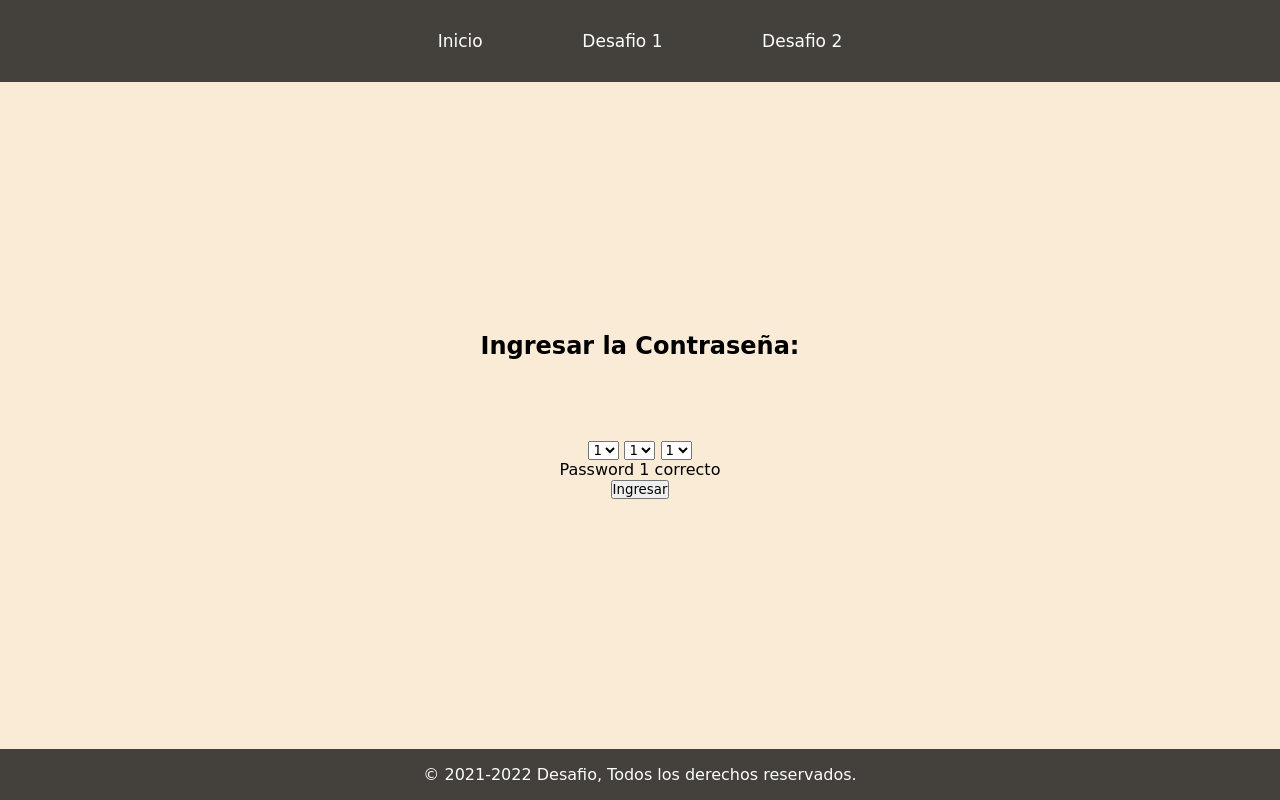
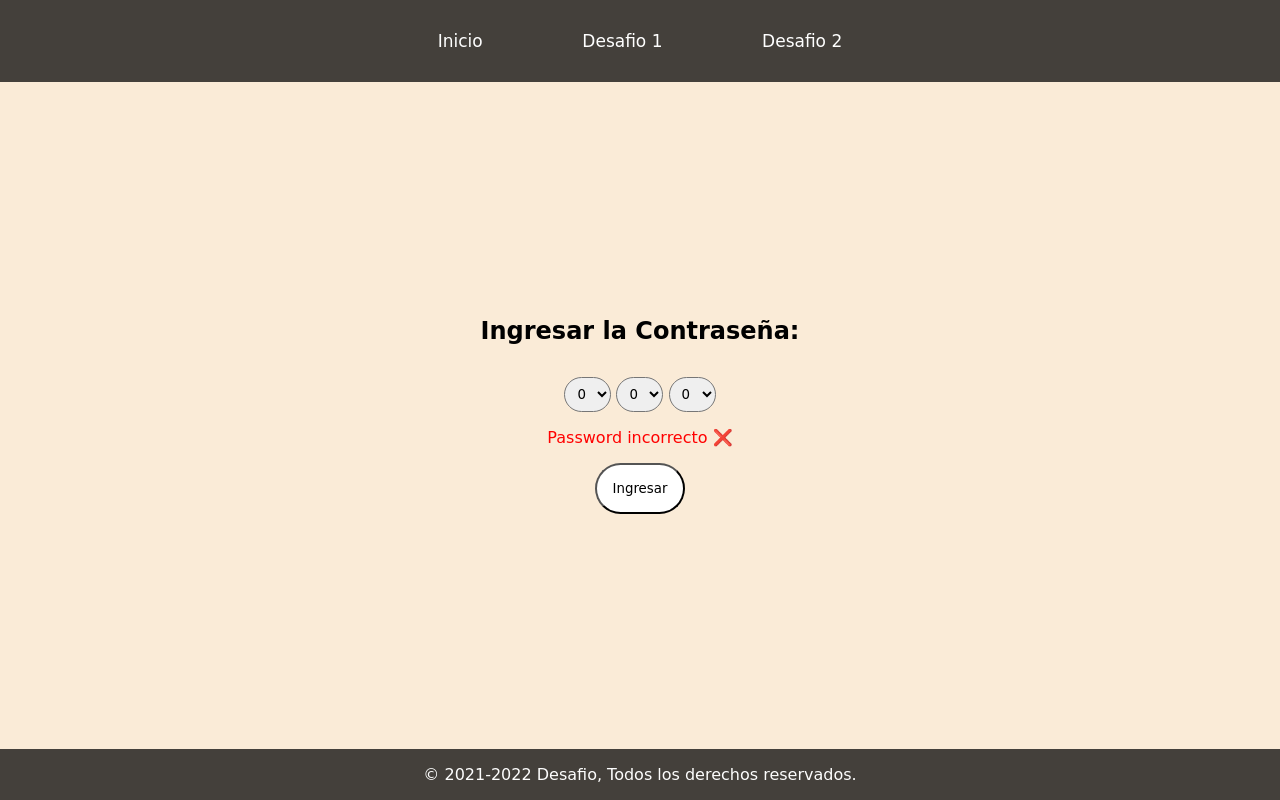
Before and after one commit to Sufuron/JS_Condiciones, a website: page contrasena.html in a window 1280 px wide. Both pictures are taken after a click on the button "Ingresar". Drawn offline with Linux system fonts and the light colour scheme.

Commit message:
se incorporo contrasena.js

```diff
--- a/assets/js/contrasena.js
+++ b/assets/js/contrasena.js
@@ -0,0 +1,34 @@
+const passwordOne = document.querySelector("#passOne");
+const passwordTwo = document.querySelector("#passTwo");
+const passwprdThree = document.querySelector("#passThree");
+const messageOut = document.querySelector("#answerMessage");
+const btn = document.querySelector("#btn");
+btn.addEventListener("click", () => {
+
+  const selectPassOne = passOne.value;
+  const selectPassTwo = passTwo.value;
+  const selectPassThree = passThree.value;
+
+  if (
+    selectPassOne === "9" &&
+    selectPassTwo === "1" &&
+    selectPassThree === "1"
+  ) {
+    messageOut.innerHTML = "Password 1 es correcto ✅";
+    messageOut.style.color = "blue";
+    return;
+  }
+  if (
+    selectPassOne === "7" &&
+    selectPassTwo === "1" &&
+    selectPassThree === "4"
+  ) {
+    messageOut.innerHTML = "Password 2 es correcto ✅";
+    messageOut.style.color = "blue";
+    return;
+  }
+
+  messageOut.innerHTML = "Password incorrecto ❌";
+  messageOut.style.color = "red";
+  return;
+});
--- a/assets/scss/style.scss
+++ b/assets/scss/style.scss
@@ -248,7 +248,6 @@ h2 {
     background-color: black;
     color: white;
   }
-
 }
 
 .hidden {
@@ -258,13 +257,42 @@ h2 {
 .card-contrasena {
   text-align: center;
 
-  &
+  & .card-design {
+    & #passOne {
+      padding: 0.5rem;
+      border-radius: 20px;
+    }
+
+    & #passTwo {
+      padding: 0.5rem;
+      border-radius: 20px;
+    }
+
+    & #passThree {
+      padding: 0.5rem;
+      border-radius: 20px;
+    }
+  }
+
+  & p {
+    margin-top: 1rem;
+  }
 
   & h2 {
-    margin-bottom: 5rem;
+    margin-bottom: 2rem;
   }
 
-  & selec
+  & #btn {
+    margin-top: 1rem;
+    background-color: white;
+    padding: 1rem;
+    border-radius: 50px;
+  }
+
+  & #btn:hover {
+    background-color: black;
+    color: white;
+  }
 }
 
 footer {
--- a/contrasena.html
+++ b/contrasena.html
@@ -20,11 +20,11 @@
         </ul>
     </nav>
 
-
     <main class="card-contrasena">
         <h2>Ingresar la Contraseña:</h2>
         <div class="card-design">
-        <select class="selectOne" name="numbers">
+            <select name="number" id="passOne">
+                <option value="0">0</option>
                 <option value="1">1</option>
                 <option value="2">2</option>
                 <option value="3">3</option>
@@ -35,7 +35,8 @@
                 <option value="8">8</option>
                 <option value="9">9</option>
             </select>
-        <select class="selectTwo" name="numbers">
+            <select name="number" id="passTwo">
+                <option value="0">0</option>
                 <option value="1">1</option>
                 <option value="2">2</option>
                 <option value="3">3</option>
@@ -46,7 +47,8 @@
                 <option value="8">8</option>
                 <option value="9">9</option>
             </select>
-        <select class="selectThree" name="numbers">
+            <select name="number" id="passThree">
+                <option value="0">0</option>
                 <option value="1">1</option>
                 <option value="2">2</option>
                 <option value="3">3</option>
@@ -57,12 +59,10 @@
                 <option value="8">8</option>
                 <option value="9">9</option>
             </select>
-        <p class="selectPasswordResponse">Password 1 correcto</p>
-        <button class="buttonPassword">Ingresar</button>
+            <p id="answerMessage" class="size"></p>
+            <button id="btn">Ingresar</button>
         </div>
     </main>
-
-
 
     <script src="assets/js/contrasena.js"></script>
     <footer>© 2021-2022 Desafio, Todos los derechos reservados.</footer>
```
Also changed, not shown: assets/css/style.css, 1 other file. Lines whose indentation alone changed are shown as unchanged.
